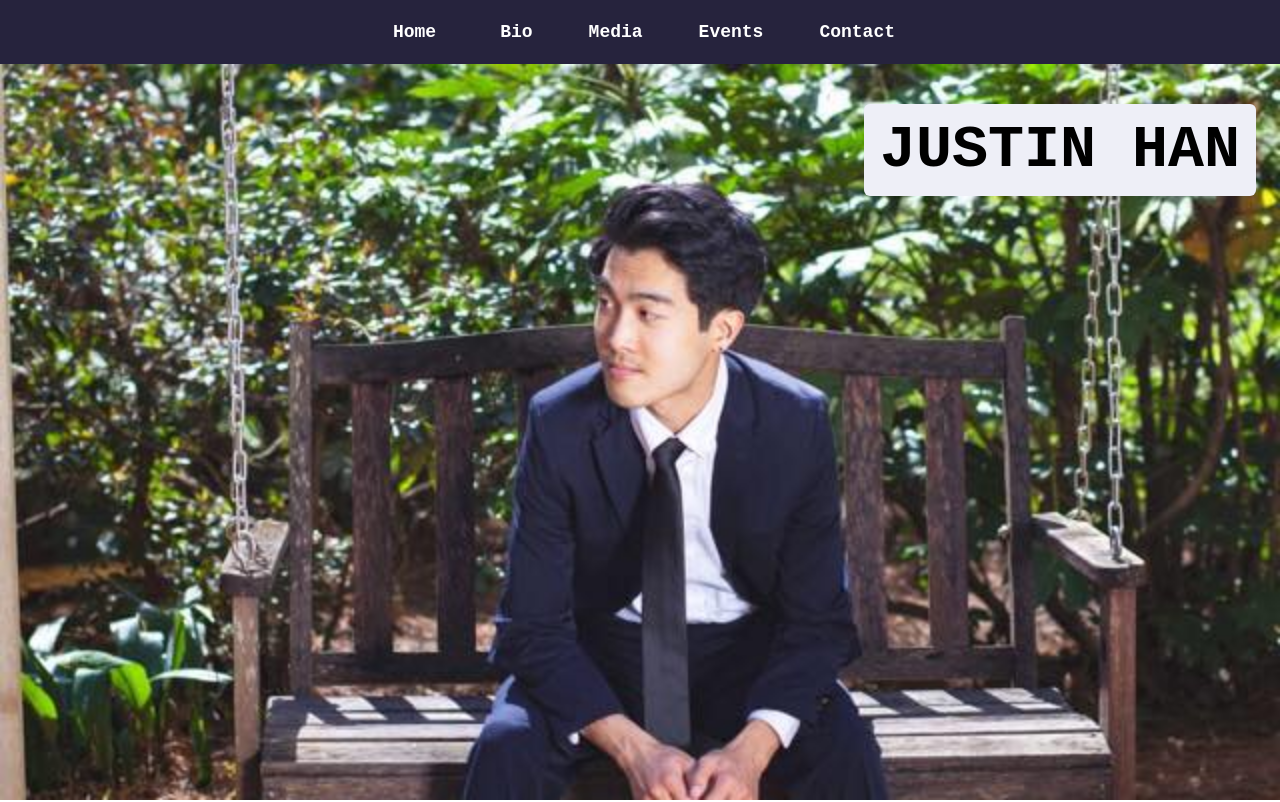
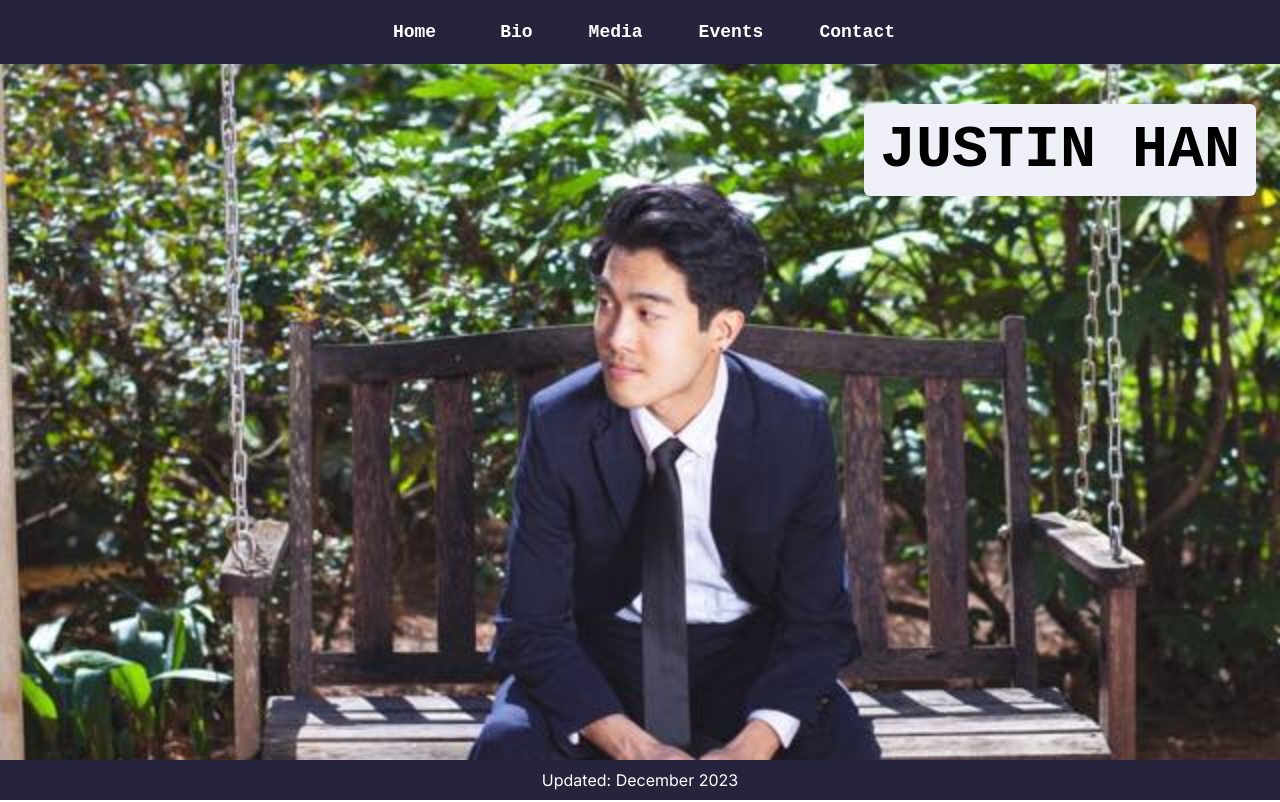
Before and after one commit to mzsellem/justin-han, a Next.js app: page / in a window 1280 px wide. Shown: the top 802 px of the page. Built offline with nearby package versions, Linux system fonts and the light colour scheme.

Commit message:
make a footer

```diff
--- a/app/page.tsx
+++ b/app/page.tsx
@@ -130,7 +130,10 @@ export default function Home() {
           </div>
         </div>
 
-        <div className="fixed inset-0 bg-cover bg-center" style={{ backgroundImage: 'url("justin-park.png")' }}>
+        <div className="flex">
+          <div className="flex flex-col justify-end z-8 fixed inset-0 bg-cover bg-center" style={{ backgroundImage: 'url("justin-park.png")' }}>
+            <div className="bg-bluesuit text-white p-2 flex justify-center text-md">Updated: December 2023</div>
+          </div>
         </div>
 
         <div className="flex justify-center w-screen h-screen">
@@ -162,9 +165,6 @@ export default function Home() {
             <Contact />
           </div>
         </div>
-        <div className="text-white">
-          <Footer />
-        </div>
       </div>
     </>
   );
```
